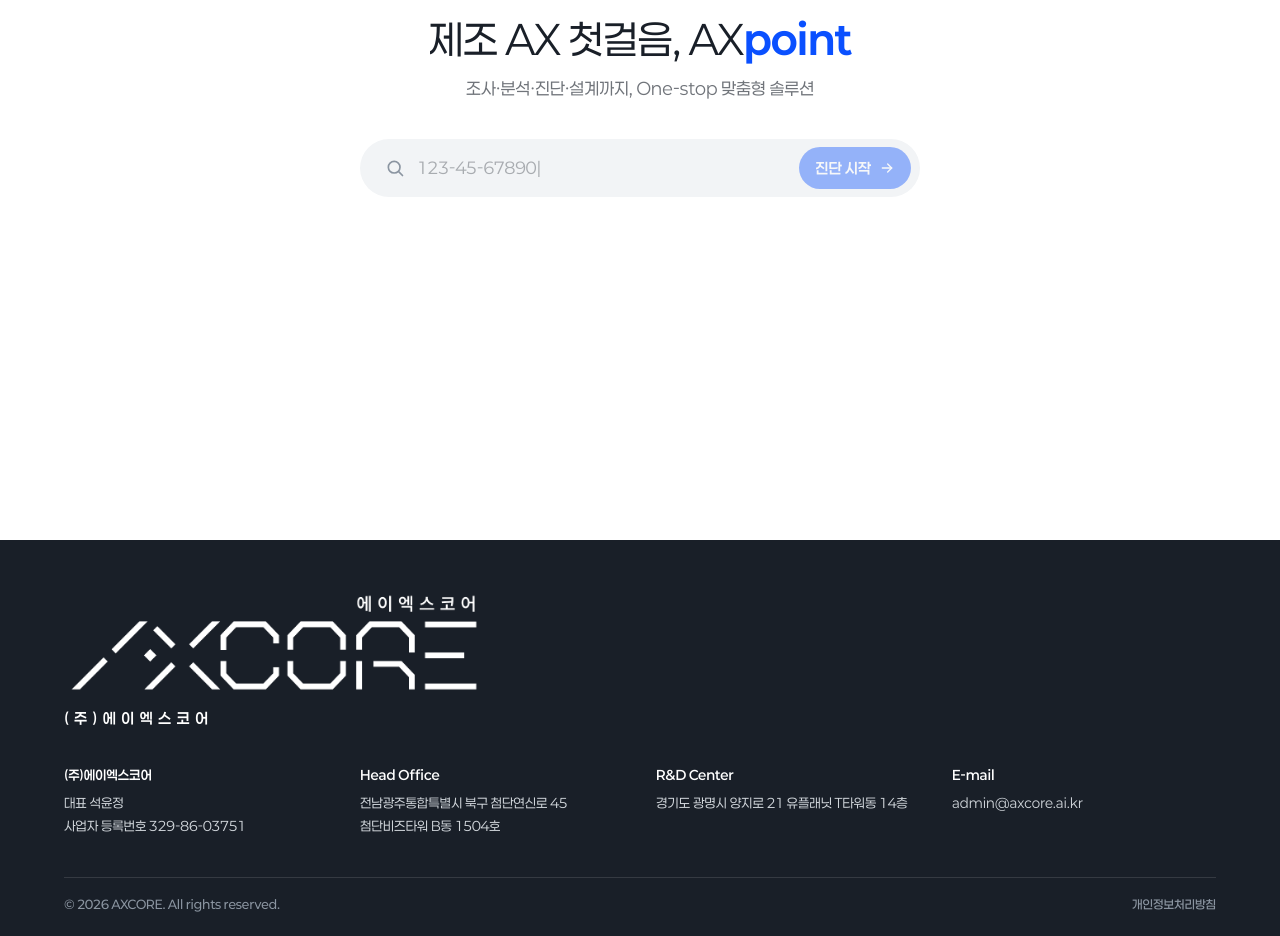
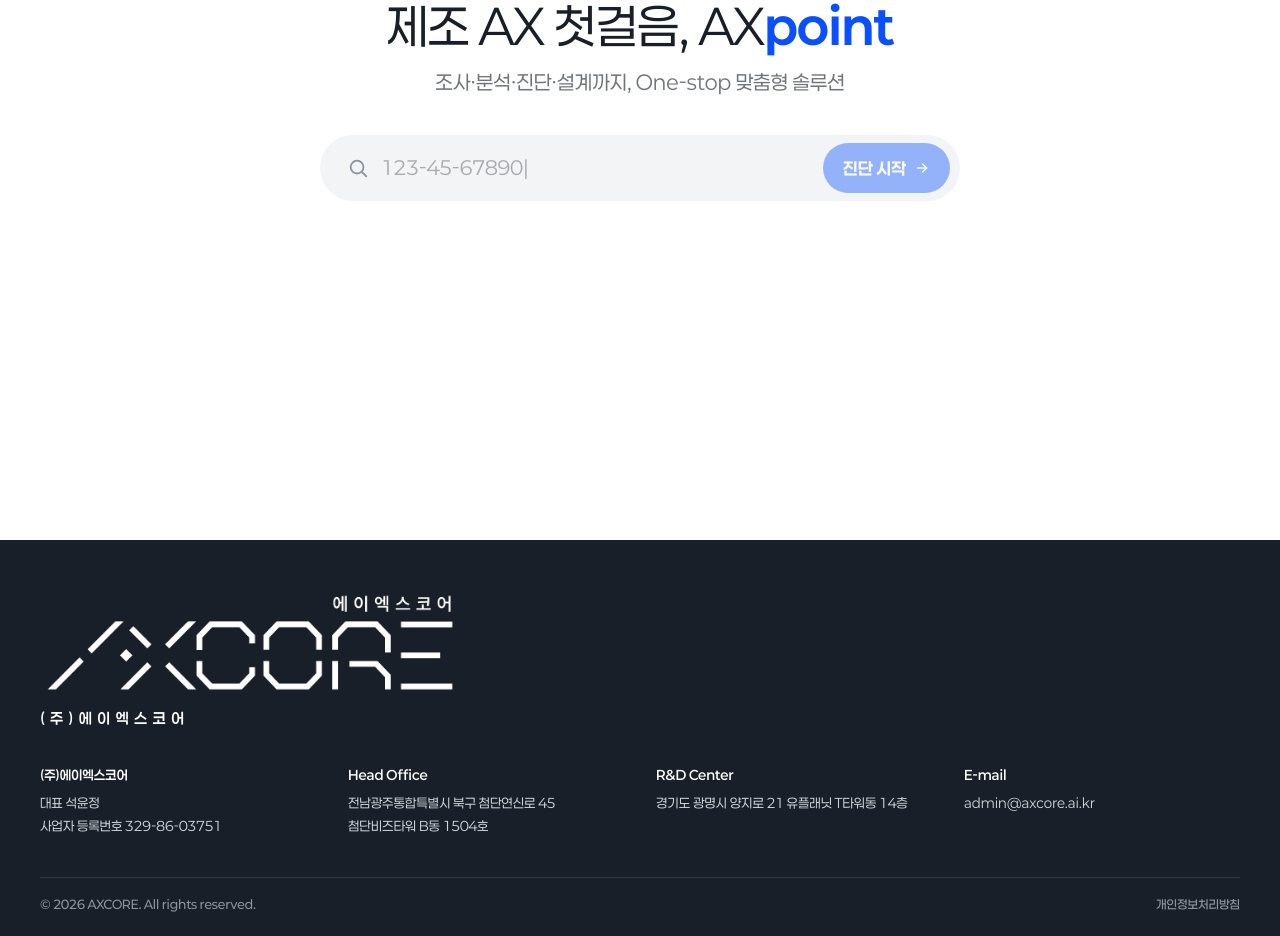
Before and after one commit to axcore-dev/axpoint-analysis, a Next.js app: page / in a window 1280 px wide. Shown: the part 260-1196 px from the top of the page. Built offline with nearby package versions, Linux system fonts and the light colour scheme.

Commit message:
루트페이지 폰트 및 footer 너비 수정

```diff
--- a/app/page.tsx
+++ b/app/page.tsx
@@ -47,9 +47,12 @@
 
 const stepCardStyle: CSSProperties = {
   width: "100%",
-  maxWidth: 520,
+  /* 카드 사이즈 10% 확대: 520 → 572, 패딩 32 → 36 */
+  maxWidth: 572,
   position: "relative",
-  padding: "var(--space-8)",
+  /* 중앙보다 살짝 위로 */
+  top: -28,
+  padding: 36,
   /* margin auto — 카드가 뷰포트보다 길어져도 위가 잘리지 않는 중앙 정렬 (v4) */
   margin: "auto",
 };
@@ -219,10 +222,24 @@
   const canStart = systems.length > 0 && interestAreas.length > 0;
 
   return (
-    <div className="flex min-h-[calc(100vh-56px)] flex-col bg-surface px-[var(--gutter)] py-12">
+    <div className="axp-landing flex min-h-[calc(100vh-56px)] flex-col bg-surface px-[var(--gutter)] py-12">
+      {/* 자료 올리기 페이지 한정 타이포 20% 확대 — 페이지 스코프 토큰 재정의 */}
+      <style>{`
+        .axp-landing {
+          --text-display2: 700 48px/1.2 var(--font-sans);
+          --text-h2: 700 29px/1.3 var(--font-sans);
+          --text-h3: 700 26px/1.3 var(--font-sans);
+          --text-body1: 400 20px/1.55 var(--font-sans);
+          --text-body2: 400 18px/1.55 var(--font-sans);
+          --text-body3: 400 16px/1.5 var(--font-sans);
+          --text-label-m: 600 18px/1.25 var(--font-sans);
+          --text-label-s: 600 16px/1.25 var(--font-sans);
+          --text-caption: 500 14px/1.4 var(--font-sans);
+        }
+      `}</style>
       {/* ─── phase: search — 검색바가 수직 중앙, 헤드라인은 그 위에 부착 ── */}
       {phase === "search" && (
-        <div key="search" className="ax-step-enter relative m-auto w-full max-w-[560px]">
+        <div key="search" className="ax-step-enter relative m-auto w-full max-w-[640px]">
           <div className="absolute bottom-full left-1/2 mb-10 flex w-max max-w-[calc(100vw-48px)] -translate-x-1/2 flex-col items-center text-center">
             <h1 className="flex-col ax-heading mt-4 [font:var(--text-display2)] tracking-[var(--track-display)] text-ink">
               제조 AX 첫걸음, AX<b className="text-brand">point</b>
@@ -247,18 +264,18 @@
               placeholder={placeholder}
               aria-label="기업명 또는 사업자번호"
               onFocus={() => setTouched(true)}
-              leading={<Icons.search size={20} />}
+              leading={<Icons.search size={22} />}
               fieldClassName="ax-field--pill"
-              fieldStyle={{ height: 58, paddingLeft: 24, paddingRight: 8, gap: 12 }}
-              inputStyle={{ fontSize: 16 }}
+              fieldStyle={{ height: 66, paddingLeft: 26, paddingRight: 9, gap: 12 }}
+              inputStyle={{ fontSize: 19 }}
               trailing={
                 <Button
                   type="submit"
                   variant="primary"
-                  size="md"
+                  size="lg"
                   disabled={!canSubmit}
                   aria-label="진단 시작"
-                  style={{ borderRadius: "var(--radius-full)", flex: "none", height: 42 }}
+                  style={{ borderRadius: "var(--radius-full)", flex: "none", height: 50 }}
                 >
                   진단 시작
                   <Icons.arrow size={16} />
--- a/components/flow/SiteFooter.tsx
+++ b/components/flow/SiteFooter.tsx
@@ -26,13 +26,8 @@
 
   return (
     <footer style={{ background: "var(--grey-900)", color: "var(--white)" }}>
-      <div
-        style={{
-          maxWidth: "var(--container-wide)",
-          margin: "0 auto",
-          padding: "48px var(--gutter) 0",
-        }}
-      >
+      {/* 가로 너비 꽉 채움 (v4 추가 요청) */}
+      <div style={{ width: "100%", boxSizing: "border-box", padding: "48px 40px 0" }}>
         {/* 로고 블록 — 원본 비율 유지, 큼직하게 (수정요청v4: 크기 깨짐 수정) */}
         <div style={{ display: "flex", flexDirection: "column", gap: 12 }}>
           <Image
```
